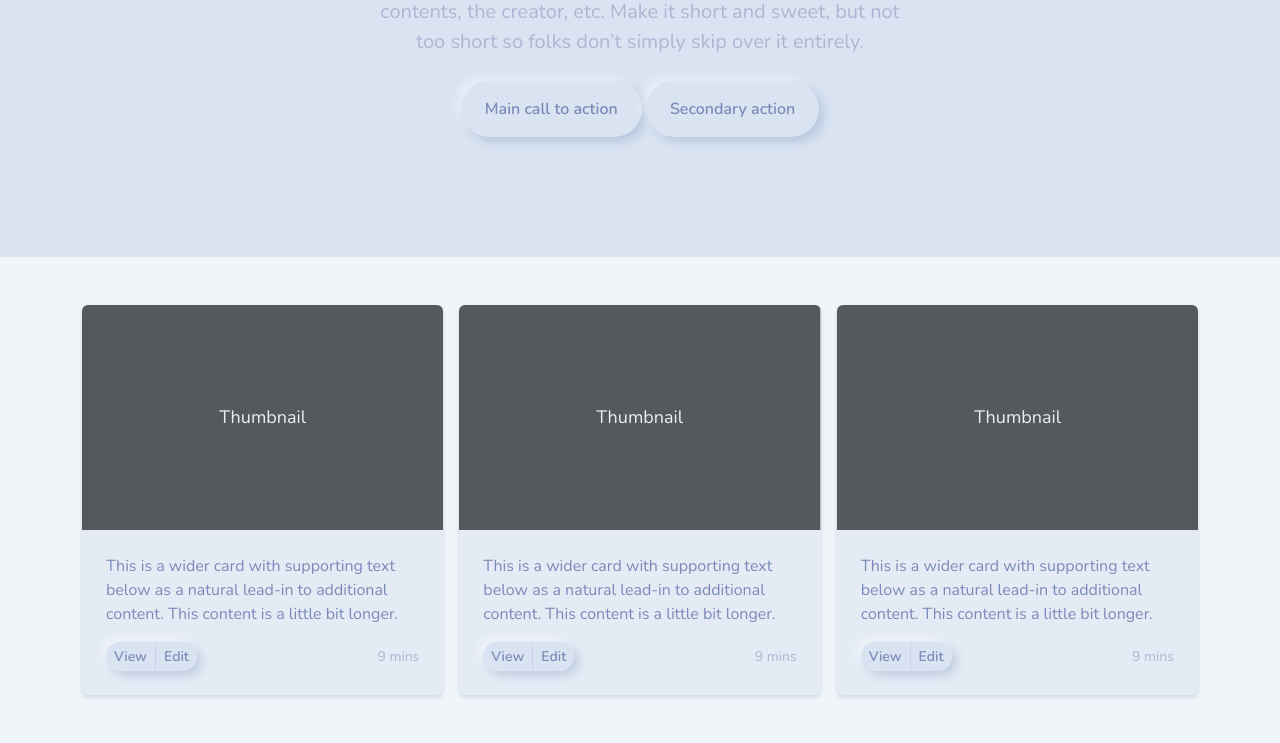
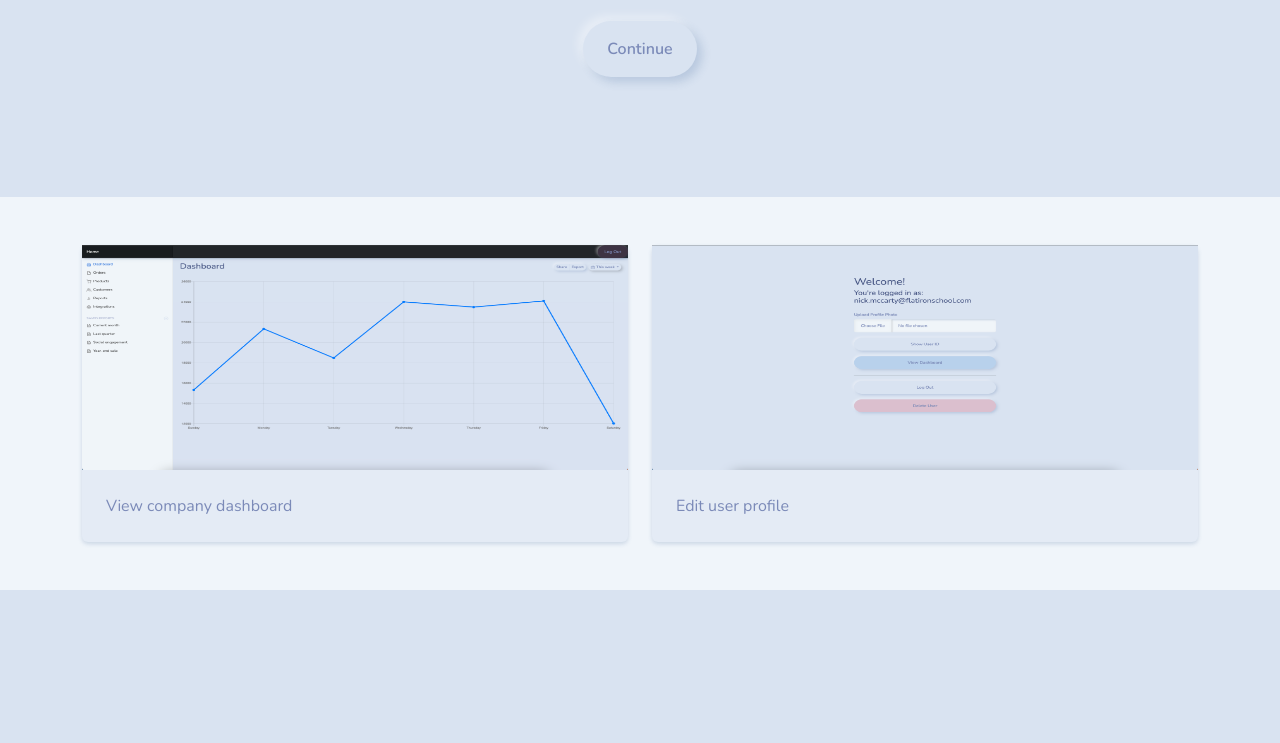
Before and after one commit to nickmccarty/admin-portal-demo, a plain HTML site: page index.html in a window 1280 px wide. Shown: the part 185-928 px from the top of the page. After the commit the page ends 800 px from the top, so only its background shows below. Drawn offline with nearby package versions, Linux system fonts and the light colour scheme.

Commit message:
simplified landing page

```diff
--- a/index.html
+++ b/index.html
@@ -26,63 +26,30 @@
   <section class="py-5 text-center container">
     <div class="row py-lg-5">
       <div class="col-lg-6 col-md-8 mx-auto">
-        <h1 class="fw-light">Album example</h1>
-        <p class="lead text-muted">Something short and leading about the collection below—its contents, the creator, etc. Make it short and sweet, but not too short so folks don’t simply skip over it entirely.</p>
+        <h1 class="fw-light">Admin Portal</h1>
+        <p class="lead text-muted">Log in or create an account.</p>
         <p>
-          <a href="#" class="btn btn-primary my-2">Main call to action</a>
-          <a href="#" class="btn btn-secondary my-2">Secondary action</a>
+          <a href="./login-page.html" class="btn btn-primary my-2">Continue</a>
         </p>
       </div>
     </div>
   </section>
   <div class="album py-5 bg-light">
     <div class="container">
-
-      <div class="row row-cols-1 row-cols-sm-2 row-cols-md-3 g-3">
-        <div class="col">
+      <div class="row">
+        <div class="col-lg-6">
           <div class="card shadow-sm">
-            <svg class="bd-placeholder-img card-img-top" width="100%" height="225" xmlns="http://www.w3.org/2000/svg" role="img" aria-label="Placeholder: Thumbnail" preserveAspectRatio="xMidYMid slice" focusable="false"><title>Placeholder</title><rect width="100%" height="100%" fill="#55595c"/><text x="50%" y="50%" fill="#eceeef" dy=".3em">Thumbnail</text></svg>
-
+            <img src="./assets/img/dashboard.png" alt="" width="100%" height="225">
             <div class="card-body">
-              <p class="card-text">This is a wider card with supporting text below as a natural lead-in to additional content. This content is a little bit longer.</p>
-              <div class="d-flex justify-content-between align-items-center">
-                <div class="btn-group">
-                  <button type="button" class="btn btn-sm btn-outline-secondary">View</button>
-                  <button type="button" class="btn btn-sm btn-outline-secondary">Edit</button>
-                </div>
-                <small class="text-muted">9 mins</small>
-              </div>
+              <p class="card-text">View company dashboard</p>
             </div>
           </div>
         </div>
-        <div class="col">
+        <div class="col-lg-6">
           <div class="card shadow-sm">
-            <svg class="bd-placeholder-img card-img-top" width="100%" height="225" xmlns="http://www.w3.org/2000/svg" role="img" aria-label="Placeholder: Thumbnail" preserveAspectRatio="xMidYMid slice" focusable="false"><title>Placeholder</title><rect width="100%" height="100%" fill="#55595c"/><text x="50%" y="50%" fill="#eceeef" dy=".3em">Thumbnail</text></svg>
-
+            <img src="./assets/img/edit-profile.png" alt="" width="100%" height="225">
             <div class="card-body">
-              <p class="card-text">This is a wider card with supporting text below as a natural lead-in to additional content. This content is a little bit longer.</p>
-              <div class="d-flex justify-content-between align-items-center">
-                <div class="btn-group">
-                  <button type="button" class="btn btn-sm btn-outline-secondary">View</button>
-                  <button type="button" class="btn btn-sm btn-outline-secondary">Edit</button>
-                </div>
-                <small class="text-muted">9 mins</small>
-              </div>
-            </div>
-          </div>
-        </div>
-        <div class="col">
-          <div class="card shadow-sm">
-            <svg class="bd-placeholder-img card-img-top" width="100%" height="225" xmlns="http://www.w3.org/2000/svg" role="img" aria-label="Placeholder: Thumbnail" preserveAspectRatio="xMidYMid slice" focusable="false"><title>Placeholder</title><rect width="100%" height="100%" fill="#55595c"/><text x="50%" y="50%" fill="#eceeef" dy=".3em">Thumbnail</text></svg>
-            <div class="card-body">
-              <p class="card-text">This is a wider card with supporting text below as a natural lead-in to additional content. This content is a little bit longer.</p>
-              <div class="d-flex justify-content-between align-items-center">
-                <div class="btn-group">
-                  <button type="button" class="btn btn-sm btn-outline-secondary">View</button>
-                  <button type="button" class="btn btn-sm btn-outline-secondary">Edit</button>
-                </div>
-                <small class="text-muted">9 mins</small>
-              </div>
+              <p class="card-text">Edit user profile</p>
             </div>
           </div>
         </div>
```
Also changed, not shown: assets/img/dashboard.png (added), assets/img/edit-profile.png (added), 2 other files.
